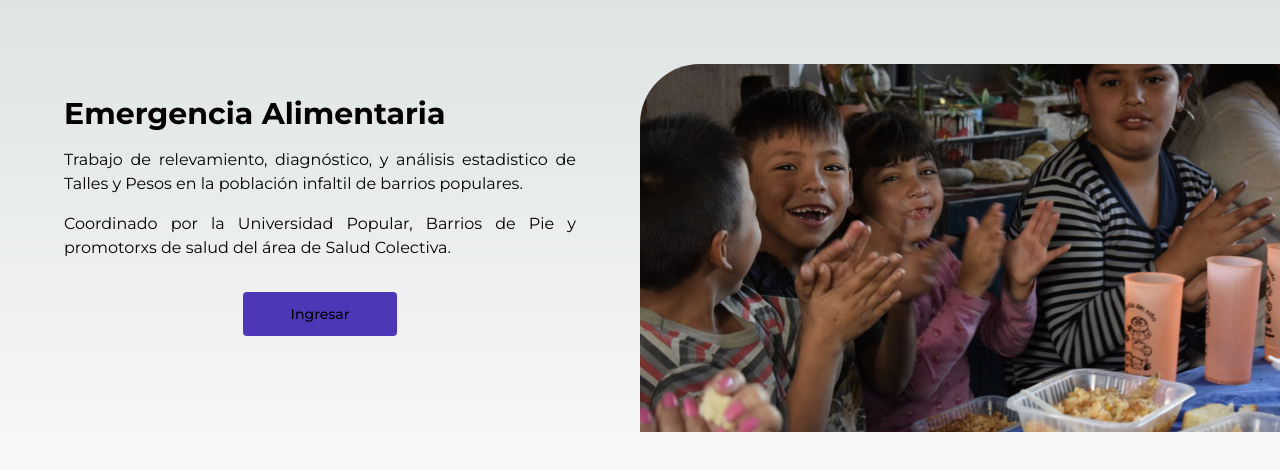
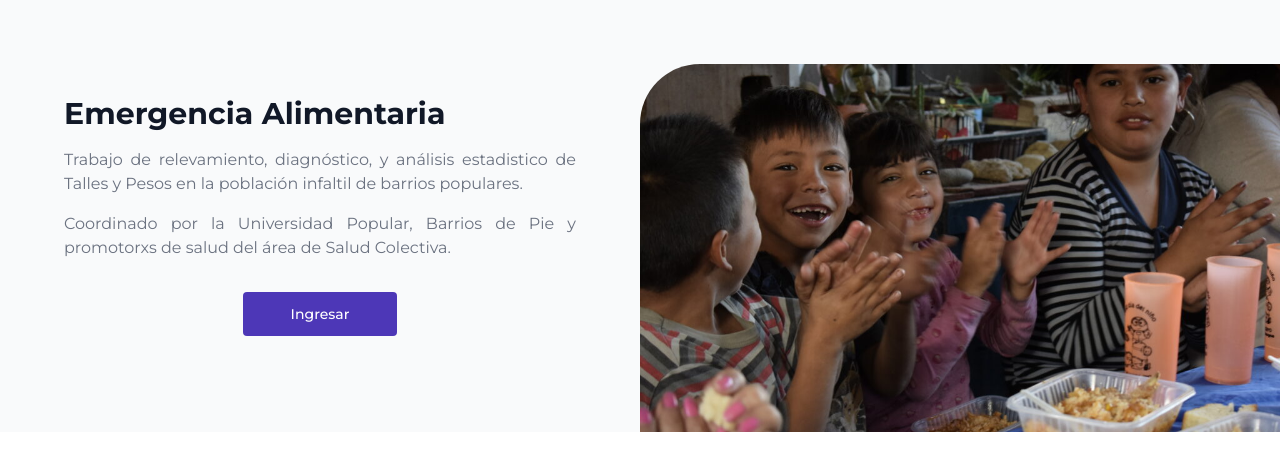
Before and after one commit to MiroslavSapunar/SIGBAS-UniversidadPopular, a Next.js app in the folder web/: page / in a window 1280 px wide. Shown: the part 184-654 px from the top of the page. Built offline with nearby package versions, Linux system fonts and the light colour scheme.

Commit message:
corrected tailwind.config format

```diff
--- a/web/tailwind.config.js
+++ b/web/tailwind.config.js
@@ -12,9 +12,9 @@
         'gradient-conic':
           'conic-gradient(from 180deg at 50% 50%, var(--tw-gradient-stops))',
       },
-    },
-    colors: {
-      'violet-university': '#4D37B7',
+      colors: {
+        'violet-university': '#4D37B7',
+      },
     },
   },
   plugins: [],
```
